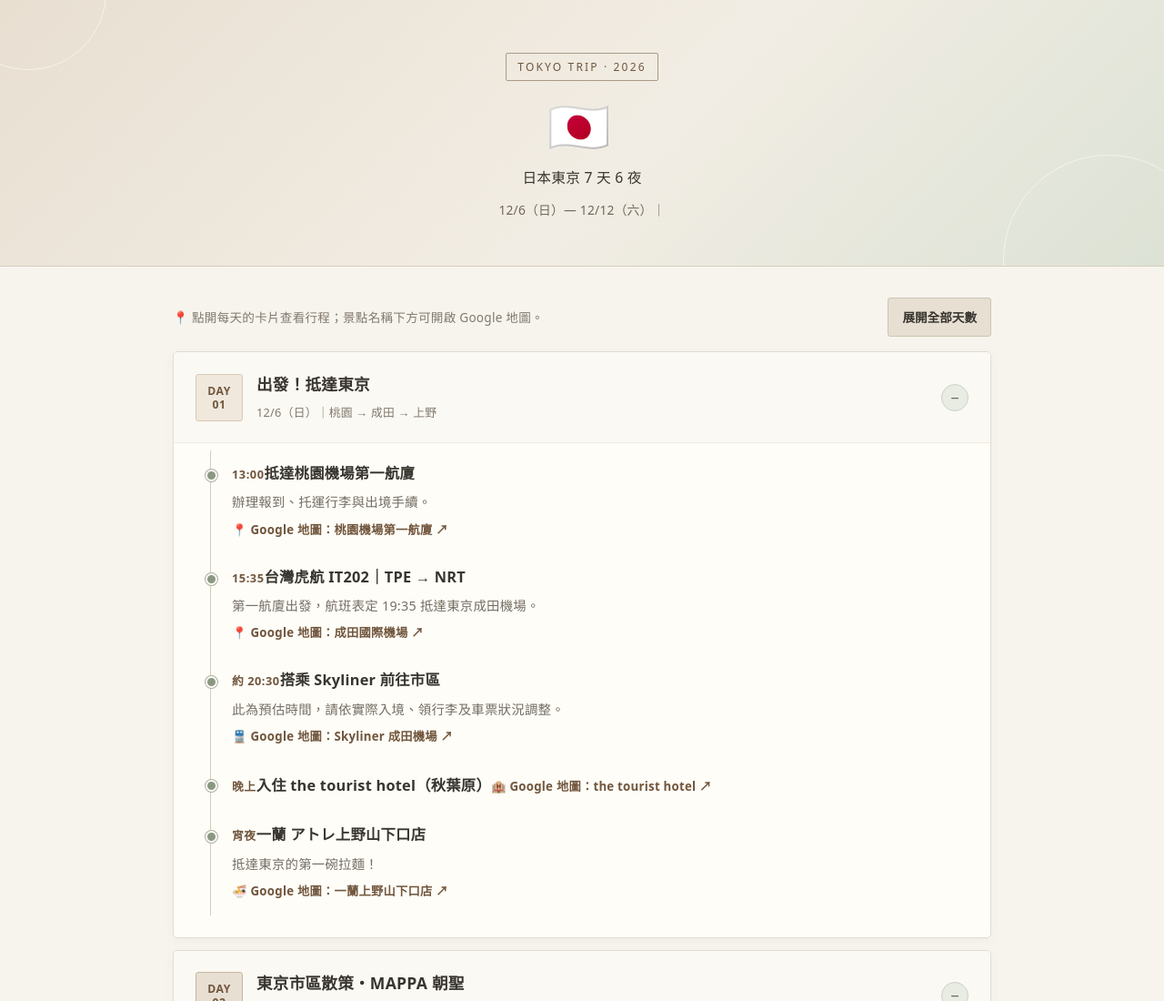
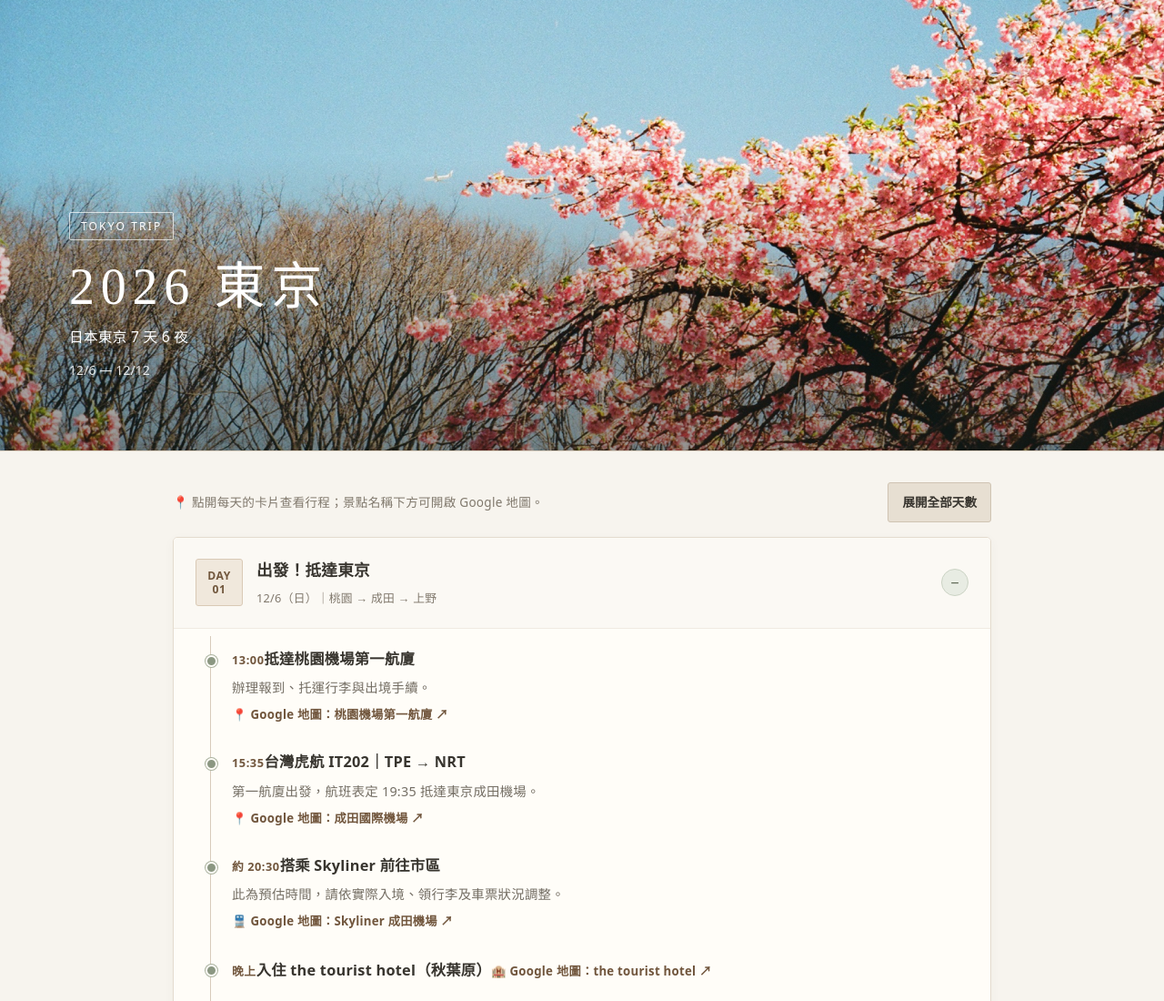
Before and after one commit to genie880225/tokyo-trip-2026, a plain HTML site: page index.html in a window 1280 px wide. Shown: the top 1100 px of the page at 91% size. Drawn offline with Linux system fonts and the light colour scheme.

Commit message:
Add files via upload

```diff
--- a/index.html
+++ b/index.html
@@ -34,30 +34,25 @@
 
     .hero {
       position: relative;
+      display: flex;
+      min-height: clamp(340px, 62vh, 620px);
       overflow: hidden;
-      padding: 58px 20px 48px;
-      text-align: center;
-      color: var(--ink);
-      background: linear-gradient(135deg, #e8dfd1 0%, #f2ede4 55%, #dce2d5 100%);
+      flex-direction: column;
+      justify-content: flex-end;
+      align-items: flex-start;
+      padding: clamp(32px, 7vw, 76px);
+      text-align: left;
+      color: #fff;
+      background: linear-gradient(0deg, rgba(30, 35, 31, .48), rgba(30, 35, 31, .02) 65%), url("cover-tokyo.jpg") center 48% / cover no-repeat;
       border-bottom: 1px solid #d8cebf;
     }
-    .hero:before, .hero:after {
-      position: absolute;
-      content: "";
-      width: 170px;
-      height: 170px;
-      border: 1px solid #ffffff8a;
-      border-radius: 50%;
-      pointer-events: none;
-    }
-    .hero:before { top: -95px; left: -55px; }
-    .hero:after { right: -55px; bottom: -110px; width: 230px; height: 230px; }
+    .hero:before, .hero:after { display: none; }
     .eyebrow {
       display: inline-block;
       padding: 4px 12px;
-      border: 1px solid #a99a85;
+      border: 1px solid #ffffffb0;
       border-radius: 2px;
-      color: var(--wood-dark);
+      color: #fff;
       font-size: .75rem;
       letter-spacing: .18em;
     }
@@ -69,8 +64,11 @@
       line-height: 1.25;
       letter-spacing: .12em;
     }
-    .hero p { margin: 0; font-size: .98rem; }
-    .hero .sub { margin-top: 10px; color: #6f675b; font-size: .86rem; }
+    .hero p { margin: 0; font-size: .98rem; color: #fff; }
+    .hero .sub { margin-top: 10px; color: #ffffffdf; font-size: .86rem; }
+    @media (max-width: 600px) {
+      .hero { min-height: 420px; padding: 30px 24px 38px; background-position: 58% center; }
+    }
 
     .wrap { width: min(900px, calc(100% - 30px)); margin: 28px auto 60px; }
     .toolbar {
@@ -151,10 +149,10 @@
 </head>
 <body>
   <header class="hero">
-    <span class="eyebrow">TOKYO TRIP · 2026</span>
-    <h1> 🇯🇵</h1>
+    <span class="eyebrow">TOKYO TRIP</span>
+    <h1>2026 東京</h1>
     <p>日本東京 7 天 6 夜</p>
-    <div class="sub">12/6（日）— 12/12（六）｜</div>
+    <div class="sub">12/6 — 12/12</div>
   </header>
 
   <main class="wrap">
```
Also changed, not shown: cover-tokyo.jpg (added).
